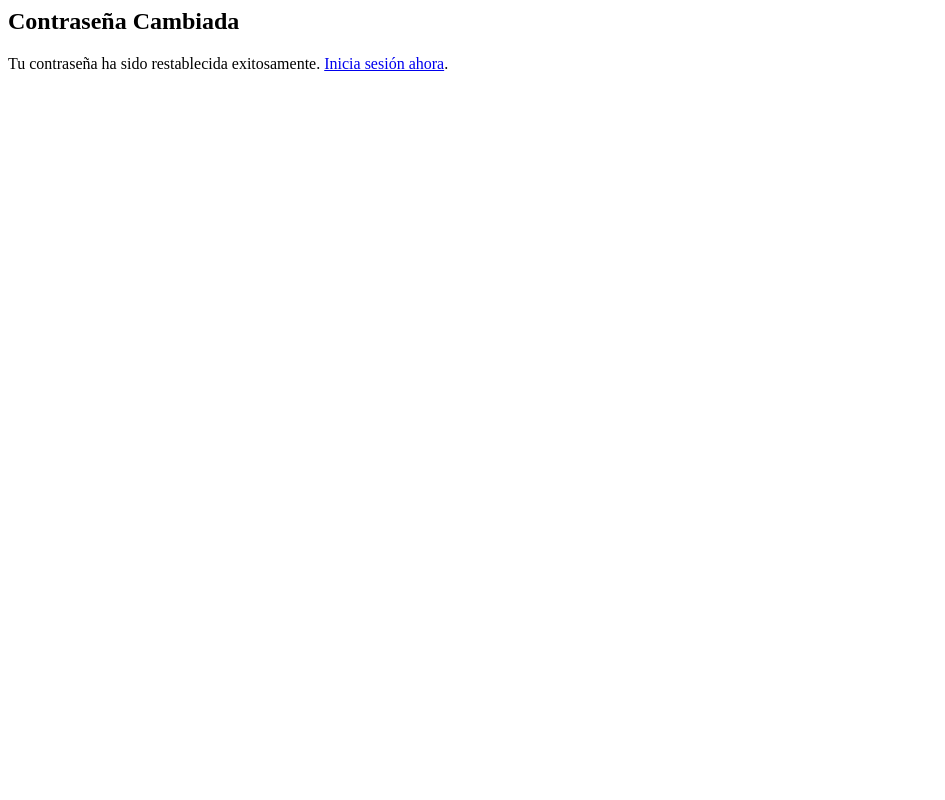
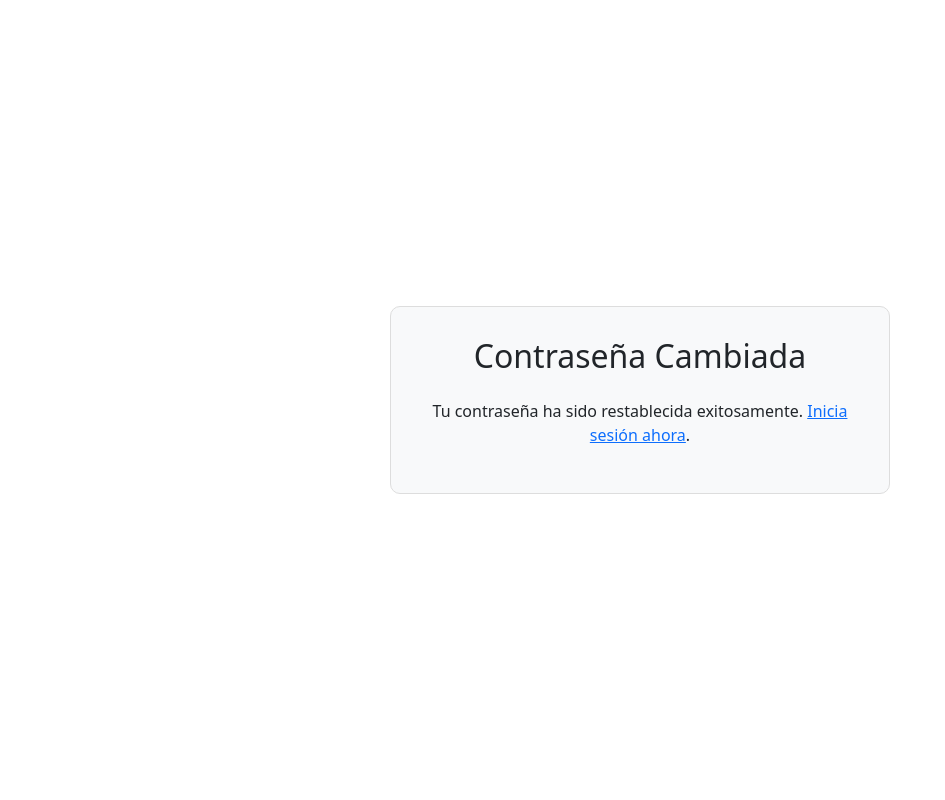
Before and after one commit to mrgomezsv/backend_mrgomez_github, a Django app: page /accounts/password_reset_complete/ in a window 1280 px wide. Shown: the whole page, without its empty margins (0-945 px from the left). Run offline with Django 4.2, Linux system fonts and the light colour scheme.

Commit message:
Centre y estilice contrasena cambiada

```diff
--- a/qr_project/accounts/templates/accounts/password_reset_complete.html
+++ b/qr_project/accounts/templates/accounts/password_reset_complete.html
@@ -1,2 +1,34 @@
-<h2>Contraseña Cambiada</h2>
-<p>Tu contraseña ha sido restablecida exitosamente. <a href="{% url 'login' %}">Inicia sesión ahora</a>.</p>
+<!DOCTYPE html>
+<html lang="es">
+<head>
+    <meta charset="UTF-8">
+    <meta name="viewport" content="width=device-width, initial-scale=1.0">
+    <title>Contraseña Cambiada</title>
+    <link rel="stylesheet" href="https://cdn.jsdelivr.net/npm/bootstrap@5.1.3/dist/css/bootstrap.min.css">
+    <style>
+        /* Hacer que el contenedor ocupe toda la pantalla y centrarlo */
+        .password-changed-container {
+            min-height: 100vh;
+            display: flex;
+            justify-content: center;
+            align-items: center;
+        }
+        .password-changed-box {
+            width: 100%;
+            max-width: 500px; /* Ancho cómodo para el mensaje */
+            padding: 30px;
+            border: 1px solid #ddd;
+            border-radius: 10px;
+            background-color: #f8f9fa;
+        }
+    </style>
+</head>
+<body>
+    <div class="container-fluid password-changed-container">
+        <div class="password-changed-box text-center">
+            <h2 class="mb-4">Contraseña Cambiada</h2>
+            <p>Tu contraseña ha sido restablecida exitosamente. <a href="{% url 'login' %}">Inicia sesión ahora</a>.</p>
+        </div>
+    </div>
+</body>
+</html>
```
